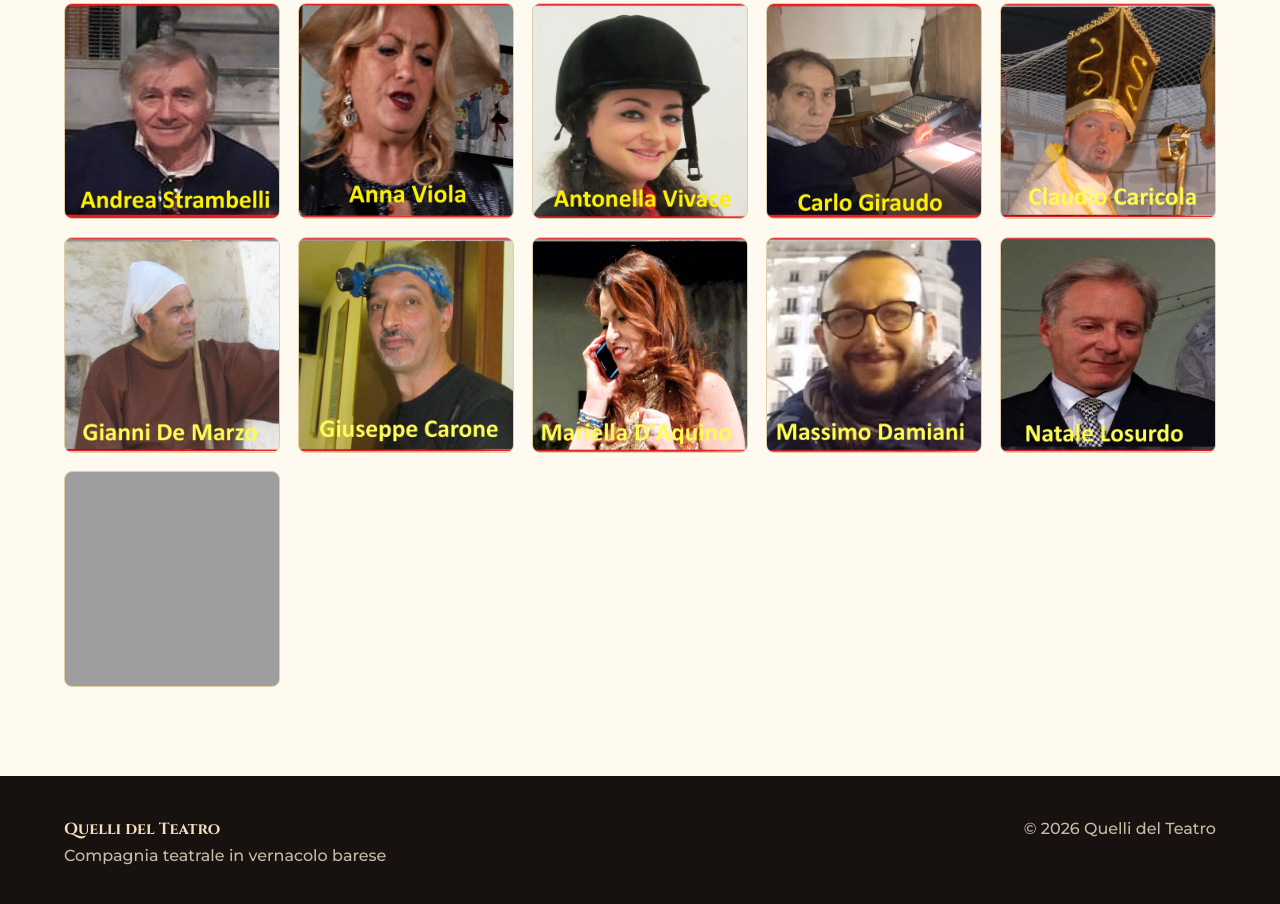
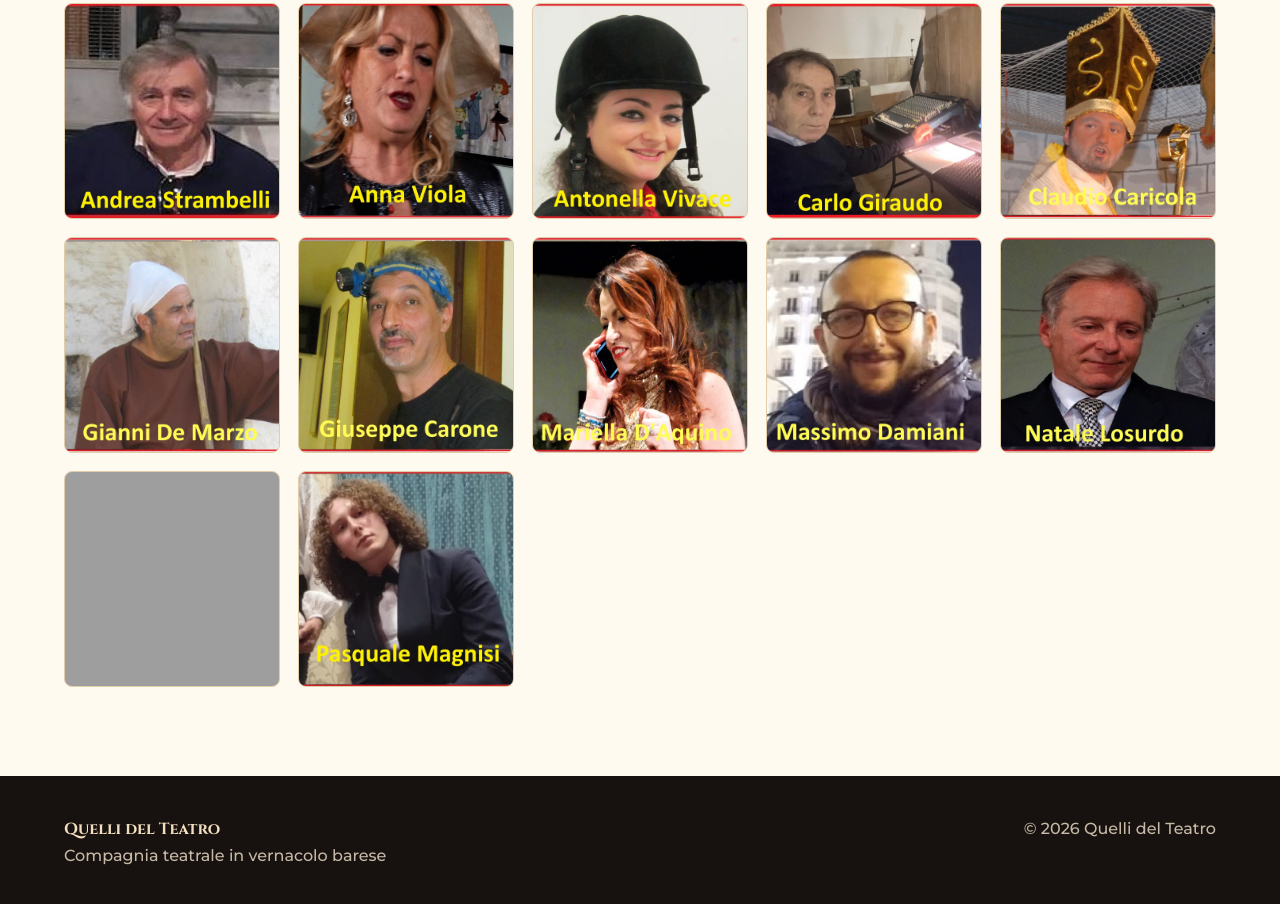
Before and after one commit to Gigibertoni/sito-quelli-del-teatro-bis, a plain HTML site: page compagnia.html in a window 1280 px wide. Shown: the part 1586-2490 px from the top of the page. Drawn offline with Linux system fonts and the light colour scheme; grey boxes are pictures that could not be loaded.

Commit message:
Update compagnia.html

```diff
--- a/compagnia.html
+++ b/compagnia.html
@@ -163,6 +163,7 @@ Oggi il gruppo teatrale filodrammatico. è composto da numerose persone che dive
      <div class="collaboratore"><img src="immagini/foto/collaboratori/massimodamiani.jpg" alt="Massimodamiani"></div>
      <div class="collaboratore"><img src="immagini/foto/collaboratori/natalelosurdo.jpg" alt="Natalelosurdo"></div>
      <div class="collaboratore"><img src="immagini/foto/collaboratori/pinanunziante.jpg" alt="Pinanunziante"></div>
+     <div class="collaboratore"><img src="immagini/foto/collaboratori/pasqualemagnisi.jpg" alt="Paaqualemagnisi"></div>
     </div>
    </section>
   </main>
```
